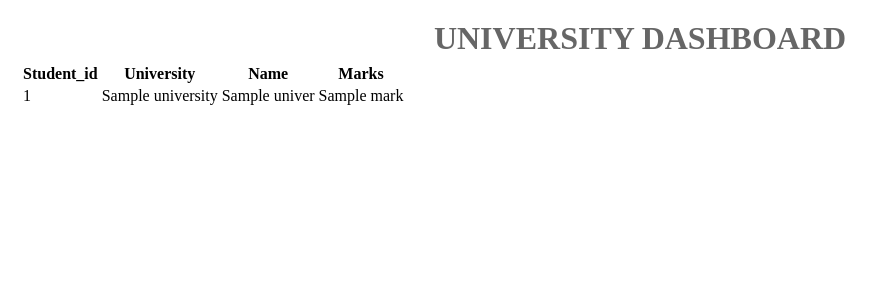
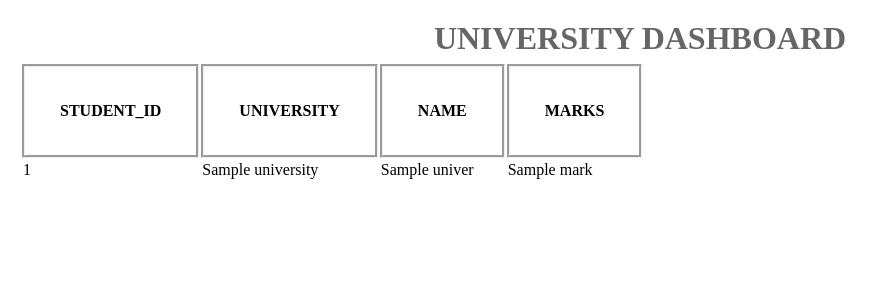
Before and after one commit to Owzaa/Registree-Assessment, a Django app: template universityWeb/universityDashboard/templates/dashboard.html in a window 1280 px wide. Shown: the part 39-339 px from the top of the page, without its empty margins (0-886 px from the left). Run offline with Django 4.2, Linux system fonts and the light colour scheme; the template is opened without the code that fills it: most values are stand-ins (such as "Sample title", 1, 10 or a date in 2020).

Commit message:
commit on master

```diff
--- a/universityWeb/universityDashboard/static/css/university_Style.css
+++ b/universityWeb/universityDashboard/static/css/university_Style.css
@@ -24,3 +24,6 @@ ul>li{
 }
 /* UniversityHeader*/
 .textHeader{display: flex;padding-top:15px;justify-content: center;color:#666;text-transform: uppercase;}
+
+table > .table{display: flex;padding:5px 5px}
+th{padding: 35px;text-transform: uppercase;border-style: groove;}
--- a/universityWeb/universityDashboard/templates/dashboard.html
+++ b/universityWeb/universityDashboard/templates/dashboard.html
@@ -5,7 +5,7 @@
 
 {% block content %}
 <h1 class="textHeader"> University Dashboard</h1>
-<table>
+<table class="table is-fullwidth is-striped is-bordered">
 <thead>
 
 <tr>
```
